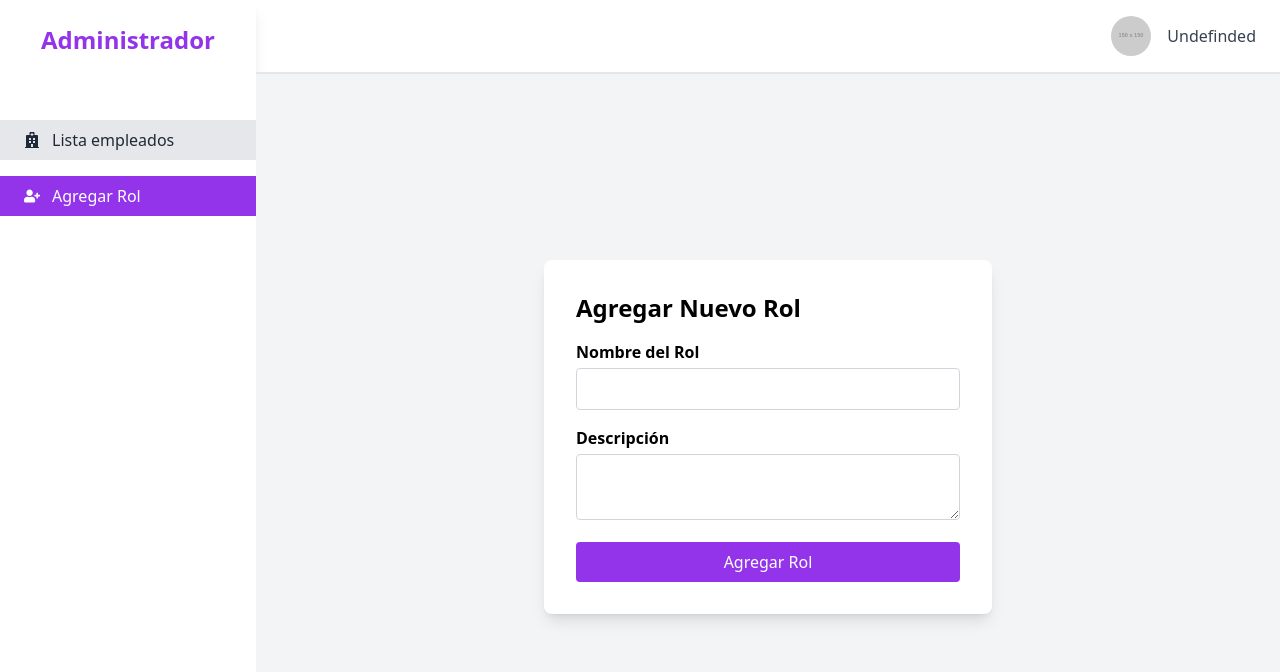
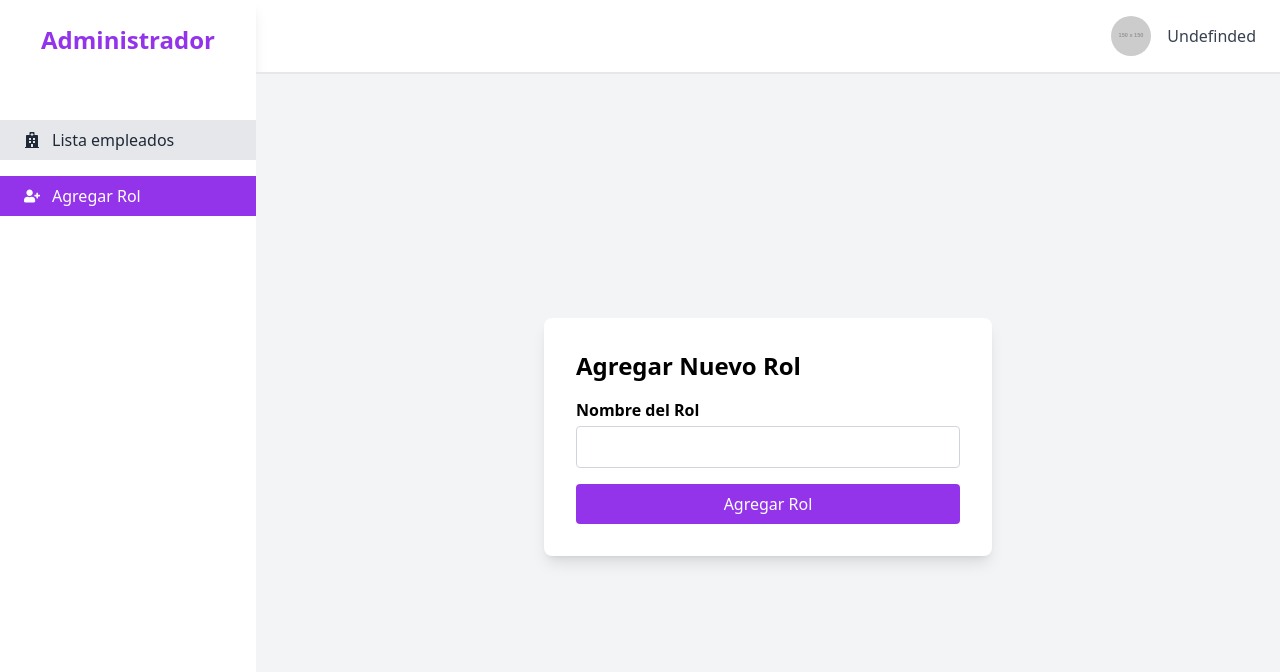
Before and after one commit to SebitaBravo/crm-workers, a React (Vite) app in the folder frontend/: page /admin/rol in a window 1280 px wide. Shown: the top 672 px of the page. Built offline with nearby package versions, Linux system fonts and the light colour scheme.

Commit message:
add bar chart to display total salaries spent on employees

```diff
--- a/frontend/src/components/administrator/Dashboard.jsx
+++ b/frontend/src/components/administrator/Dashboard.jsx
@@ -1,22 +1,22 @@
 import { useEffect, useState } from "react";
 import axios from "axios";
-import { Pie } from "react-chartjs-2";
+import { Pie, Bar } from "react-chartjs-2";
 import { FaEdit, FaTrash } from "react-icons/fa";
 import { MdOutlineSettingsPhone } from "react-icons/md";
 import { IoDocumentTextSharp } from "react-icons/io5";
-import "chart.js/auto"; // Importación necesaria para evitar problemas con Chart.js
+import "chart.js/auto";
 
 function DashboardContent() {
   const [empleados, setEmpleados] = useState([]);
   const [cargos, setCargos] = useState({});
+  const [salarios, setSalarios] = useState(0);
   const [searchTerm, setSearchTerm] = useState("");
 
   useEffect(() => {
-    // Función para obtener los empleados desde el backend
     const fetchEmpleados = async () => {
       try {
         const response = await axios.get(
-          "http://localhost:3000/api/trabajadores"
+          "http://localhost:3001/api/trabajadores"
         );
         setEmpleados(response.data);
 
@@ -26,6 +26,12 @@ function DashboardContent() {
           return acc;
         }, {});
         setCargos(cargosCount);
+
+        const totalSalarios = response.data.reduce(
+          (acc, empleado) => acc + empleado.salario,
+          0
+        );
+        setSalarios(totalSalarios);
       } catch (error) {
         console.error("Error al obtener los empleados:", error);
       }
@@ -58,6 +64,17 @@ function DashboardContent() {
     ],
   };
 
+  const barData = {
+    labels: ["Salarios"],
+    datasets: [
+      {
+        label: "Gastos en Salarios",
+        data: [salarios],
+        backgroundColor: ["#FF6384"],
+      },
+    ],
+  };
+
   return (
     <div className="flex flex-col w-full p-6 space-y-6">
       <div className="grid grid-cols-1 lg:grid-cols-3 gap-6">
@@ -67,6 +84,16 @@ function DashboardContent() {
           </div>
           <div className="mt-4">
             <Pie data={pieData} />
+          </div>
+        </div>
+        <div className="bg-white p-6 rounded-lg shadow-lg col-span-1">
+          <div className="flex justify-between items-center">
+            <h2 className="text-lg font-semibold text-gray-700">
+              Gastos en Salarios
+            </h2>
+          </div>
+          <div className="mt-4">
+            <Bar data={barData} />
           </div>
         </div>
       </div>
--- a/frontend/src/components/administrator/Rol.jsx
+++ b/frontend/src/components/administrator/Rol.jsx
@@ -1,18 +1,25 @@
 import { useState } from "react";
+import axios from "axios"; // Importa Axios
 import Sidebar from "./Sidebar";
 import Header from "../Header";
 
 function Rol() {
   const [roleName, setRoleName] = useState("");
-  const [description, setDescription] = useState("");
+  const [message, setMessage] = useState("");
+  const [error, setError] = useState("");
 
-  const handleSubmit = (e) => {
+  const handleSubmit = async (e) => {
     e.preventDefault();
-    // Aquí puedes agregar la lógica para manejar el envío del formulario, por ejemplo, hacer una petición POST a tu servidor
-    console.log("Nuevo rol:", { roleName, description });
-    // Resetear el formulario
-    setRoleName("");
-    setDescription("");
+
+    try {
+      const response = await axios.post("http://localhost:3000/api/roles", {
+        nombre: roleName,
+      });
+      setMessage(response.data.message);
+      setRoleName("");
+    } catch (error) {
+      setError("Error al agregar el rol");
+    }
   };
 
   return (
@@ -23,6 +30,8 @@ function Rol() {
         <div className="flex flex-col items-center justify-center h-full bg-gray-100 p-4">
           <div className="bg-white p-8 rounded-lg shadow-lg w-full max-w-md">
             <h2 className="text-2xl font-bold mb-4">Agregar Nuevo Rol</h2>
+            {message && <p className="text-green-500">{message}</p>}
+            {error && <p className="text-red-500">{error}</p>}
             <form onSubmit={handleSubmit} className="space-y-4">
               <div>
                 <label
@@ -37,21 +46,6 @@ function Rol() {
                   className="w-full p-2 border border-gray-300 rounded"
                   value={roleName}
                   onChange={(e) => setRoleName(e.target.value)}
-                  required
-                />
-              </div>
-              <div>
-                <label
-                  className="block text-left font-bold mb-1"
-                  htmlFor="description"
-                >
-                  Descripción
-                </label>
-                <textarea
-                  id="description"
-                  className="w-full p-2 border border-gray-300 rounded"
-                  value={description}
-                  onChange={(e) => setDescription(e.target.value)}
                   required
                 />
               </div>
```
